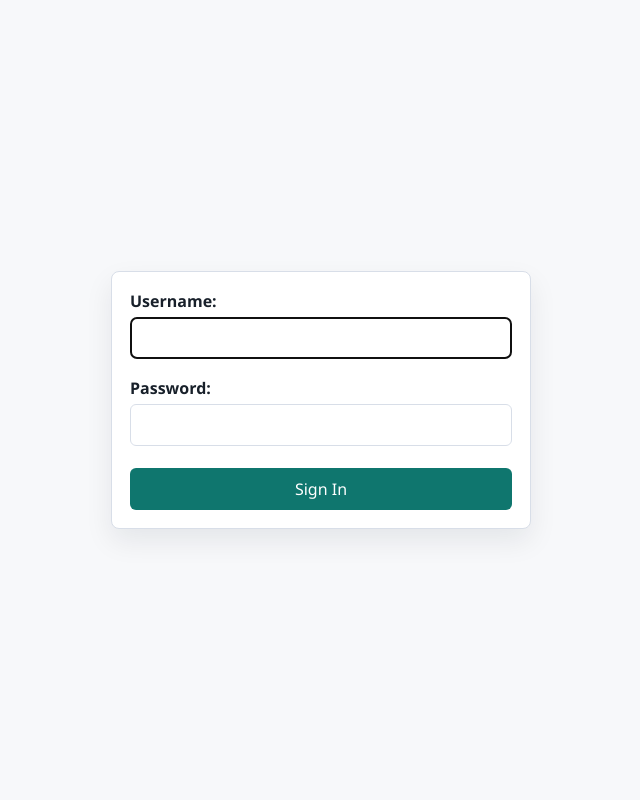
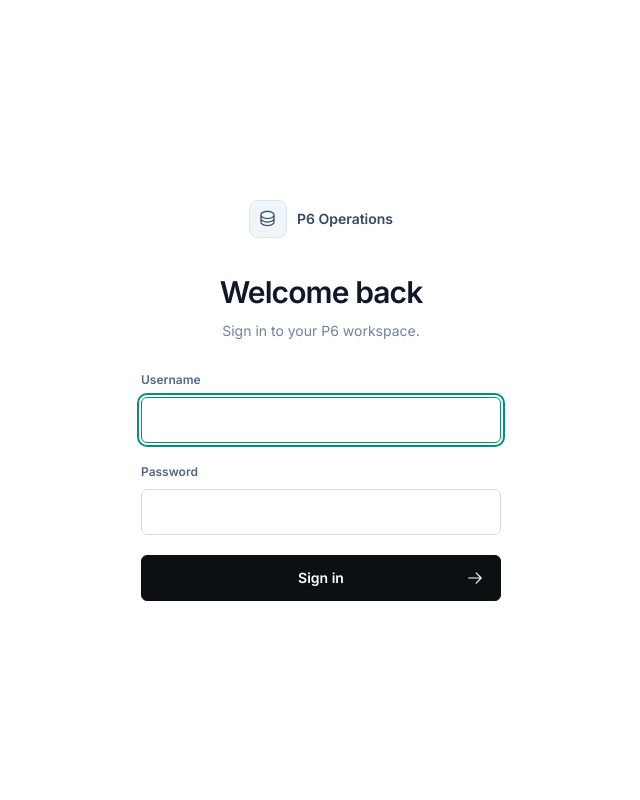
Before and after one commit to mathew-bateman/P6, a Django app: page /accounts/login/ in a window 1280 px wide. Shown: the whole page, without its empty margins (319-959 px from the left). Run offline with Django 5.2, Linux system fonts and the light colour scheme; parts of the project's set-up code (start-up, migrations or seed data) failed here and were passed over.

Commit message:
Match sign-in screen to the P6 workspace style

```diff
--- /dev/null
+++ b/backups/static/backups/workspace-login.css
@@ -0,0 +1,34 @@
+body:has(.login-panel) {
+    background: #fff;
+    color: #101828;
+    font-family: Inter, -apple-system, BlinkMacSystemFont, 'Segoe UI', sans-serif;
+    -webkit-font-smoothing: antialiased;
+}
+body main:has(.login-panel) { padding: 40px 24px; }
+body .login-panel { width: min(100%, 360px); padding: 0; border: 0; border-radius: 0; background: transparent; box-shadow: none; }
+.login-brand { display: flex; align-items: center; justify-content: center; gap: 10px; margin-bottom: 36px; color: #344763; font-size: 14px; font-weight: 600; }
+.login-brand-icon { display: grid; place-items: center; width: 36px; height: 36px; border: 1px solid #dce5ee; border-radius: 9px; background: #f0f5f7; }
+.login-brand-icon img { width: 19px; height: 19px; }
+.login-heading { margin-bottom: 30px; text-align: center; }
+.login-heading h1 { margin: 0 0 10px; font-size: 30px; font-weight: 600; line-height: 1.2; letter-spacing: -.9px; }
+.login-heading p { margin: 0; color: #71829a; font-size: 14px; line-height: 1.5; }
+.login-panel .login-field { margin-bottom: 20px; }
+.login-panel .login-field label { display: block; margin-bottom: 8px; color: #526781; font-size: 12px; font-weight: 600; line-height: 1.5; }
+.login-panel .login-field input { width: 100%; min-height: 46px; padding: 11px 13px; border: 1px solid #d3ddeb; border-radius: 6px; background: #fff; color: #101828; font: inherit; font-size: 14px; box-shadow: none; }
+.login-panel .login-field input:focus { border-color: #00917e; outline: 2px solid #00917e; outline-offset: 2px; box-shadow: none; }
+.login-panel .login-field.has-error input { border-color: #e51a40; box-shadow: none; }
+.login-panel .login-submit { display: flex; justify-content: center; position: relative; width: 100%; min-height: 46px; margin-top: 8px; padding: 11px 40px; border: 1px solid #0c1013; border-radius: 6px; background: #0c1013; color: #fff; font-size: 14px; font-weight: 600; line-height: 22px; box-shadow: none; }
+.login-panel .login-submit:hover { background: #262b30; }
+.login-submit img { position: absolute; right: 16px; width: 18px; height: 18px; filter: brightness(0) invert(1); }
+.login-panel button:focus-visible { outline: 2px solid #00917e; outline-offset: 3px; }
+.login-panel .login-error { display: block; position: relative; margin: 0 0 20px; padding: 12px 38px 12px 13px; border: 1px solid #f0cbd3; border-radius: 6px; background: #fff6f8; color: #ae1836; font-size: 12px; line-height: 1.6; box-shadow: none; }
+.login-panel .login-error .errorlist { margin: 0; color: inherit; }
+.login-panel .login-error-dismiss { position: absolute; width: 28px; min-height: 28px; height: 28px; top: 7px; right: 6px; border: 0; border-radius: 4px; background: transparent; color: #ae1836; font-size: 18px; }
+.login-panel .login-error-dismiss:hover { background: #fce6ec; }
+.login-panel .login-field .errorlist { margin-top: 8px; color: #ae1836; font-size: 12px; line-height: 1.5; }
+@media (max-width: 480px) {
+    body main:has(.login-panel) { padding: 28px 26px; }
+    .login-brand { margin-bottom: 30px; }
+    .login-heading h1 { font-size: 28px; }
+}
+@media (max-height: 560px) { body main:has(.login-panel) { align-content: start; padding-top: 28px; } }
--- a/templates/base.html
+++ b/templates/base.html
@@ -242,6 +242,7 @@
     </style>
     <link rel="stylesheet" href="{% static 'backups/workspace-shell.css' %}">
     <link rel="stylesheet" href="{% static 'backups/workspace-pages.css' %}">
+    {% block extra_css %}{% endblock %}
 </head>
 <body{% if request.user.is_authenticated %} class="workspace-app{% if workspace_is_home %} workspace-home{% elif workspace_navigation.has_sidebar %} workspace-with-sidebar{% endif %}" data-workspace-active-section="{{ workspace_navigation.active_section.id }}"{% endif %}>
 {% if request.user.is_authenticated %}{% include "includes/workspace_navigation.html" %}{% endif %}
--- a/templates/registration/login.html
+++ b/templates/registration/login.html
@@ -1,19 +1,27 @@
 {% extends "base.html" %}
+{% load static %}
 
-{% block title %}Sign In | P6 Operations Hub{% endblock %}
+{% block title %}Sign in | P6 Operations{% endblock %}
+
+{% block extra_css %}<link rel="stylesheet" href="{% static 'backups/workspace-login.css' %}">{% endblock %}
 
 {% block content %}
-<section class="panel login-panel">
+<section class="panel login-panel" aria-labelledby="login-title">
+    <div class="login-brand"><span class="login-brand-icon" aria-hidden="true"><img src="{% static 'backups/icons/database.svg' %}" alt=""></span><span>P6 Operations</span></div>
+    <div class="login-heading">
+        <h1 id="login-title">Welcome back</h1>
+        <p>Sign in to your P6 workspace.</p>
+    </div>
     <form method="post">
         {% csrf_token %}
         {% for hidden in form.hidden_fields %}{{ hidden }}{% endfor %}
         <div class="login-field {% if form.username.errors %}has-error{% endif %}">
-            {{ form.username.label_tag }}
+            <label for="{{ form.username.id_for_label }}">{{ form.username.label }}</label>
             {{ form.username }}
             {{ form.username.errors }}
         </div>
         <div class="login-field {% if form.password.errors %}has-error{% endif %}">
-            {{ form.password.label_tag }}
+            <label for="{{ form.password.id_for_label }}">{{ form.password.label }}</label>
             {{ form.password }}
             {{ form.password.errors }}
         </div>
@@ -23,7 +31,7 @@
                 <button type="button" class="login-error-dismiss" data-login-error-dismiss aria-label="Dismiss sign-in error" title="Dismiss sign-in error">&times;</button>
             </div>
         {% endif %}
-        <button type="submit">Sign In</button>
+        <button type="submit" class="login-submit"><span>Sign in</span><img src="{% static 'backups/icons/arrow-right.svg' %}" alt="" aria-hidden="true"></button>
     </form>
 </section>
 {% endblock %}
```
